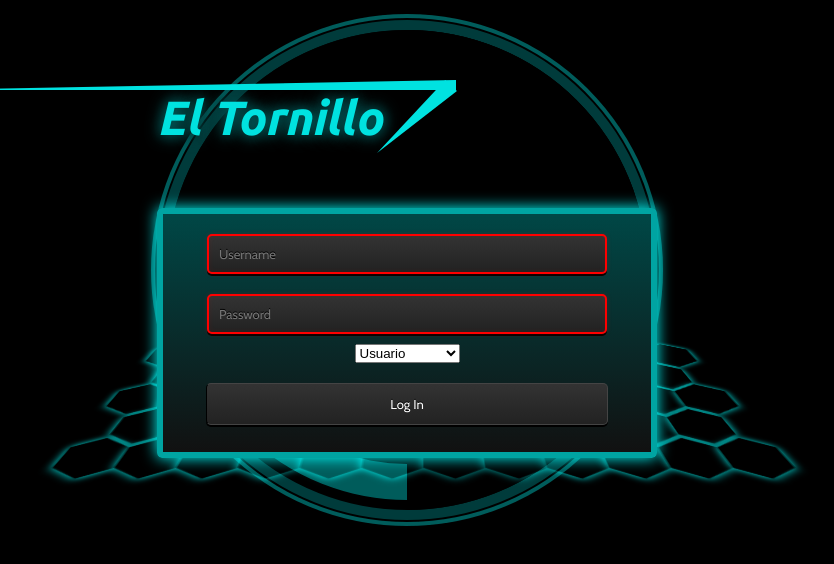
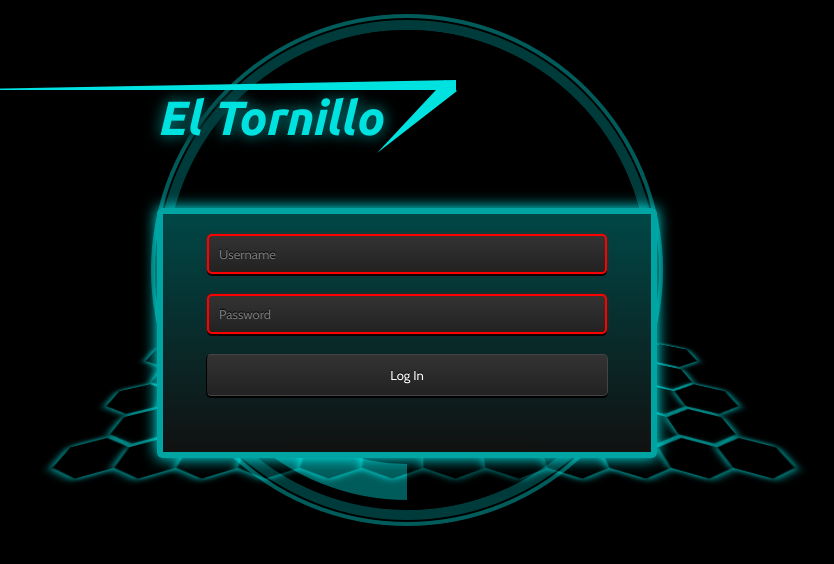
Before and after one commit to PGD0/LAB---FINAL, a website: page views/login.html in a window 1280 px wide. Shown: the top 564 px of the page, without its empty margins (233-1067 px from the left). Drawn offline with nearby package versions, Linux system fonts and the light colour scheme.

Commit message:
Update login.html

```diff
--- a/views/login.html
+++ b/views/login.html
@@ -16,13 +16,6 @@
           <div id="fade-box">
             <input type="text" name="username" id="username" placeholder="Username" required>
             <input type="password" name="password" id="password" placeholder="Password" required>
-
-              <div class="select-wrapper">
-                <select class="role-selector">
-                    <option value="usuario">Usuario</option>
-                    <option value="administrador">Administrador</option>
-                </select>
-              </div>
               <button id="LogIn">Log In</button>
             </div>
             <div id="alert" class="alert">
```
